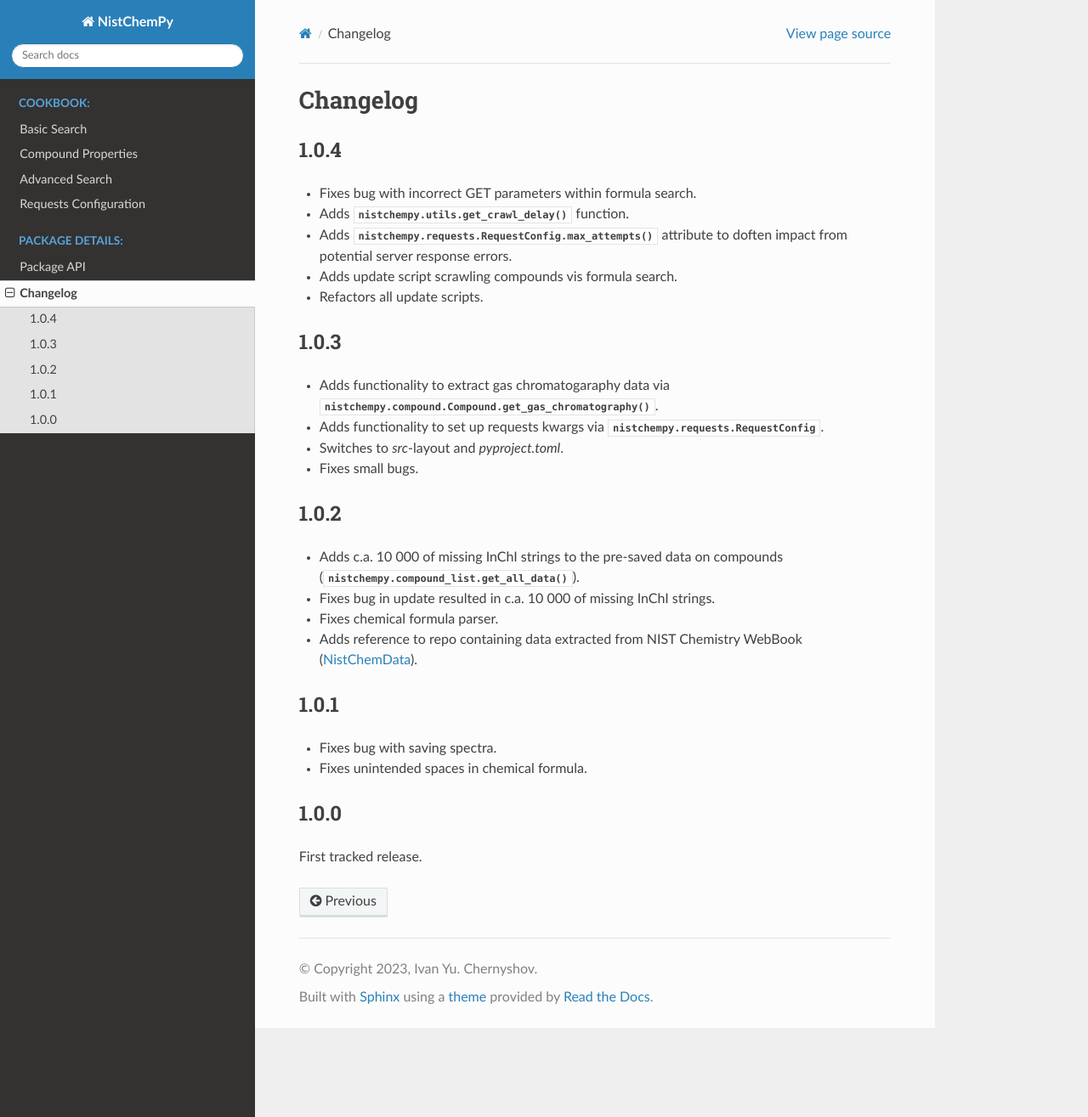
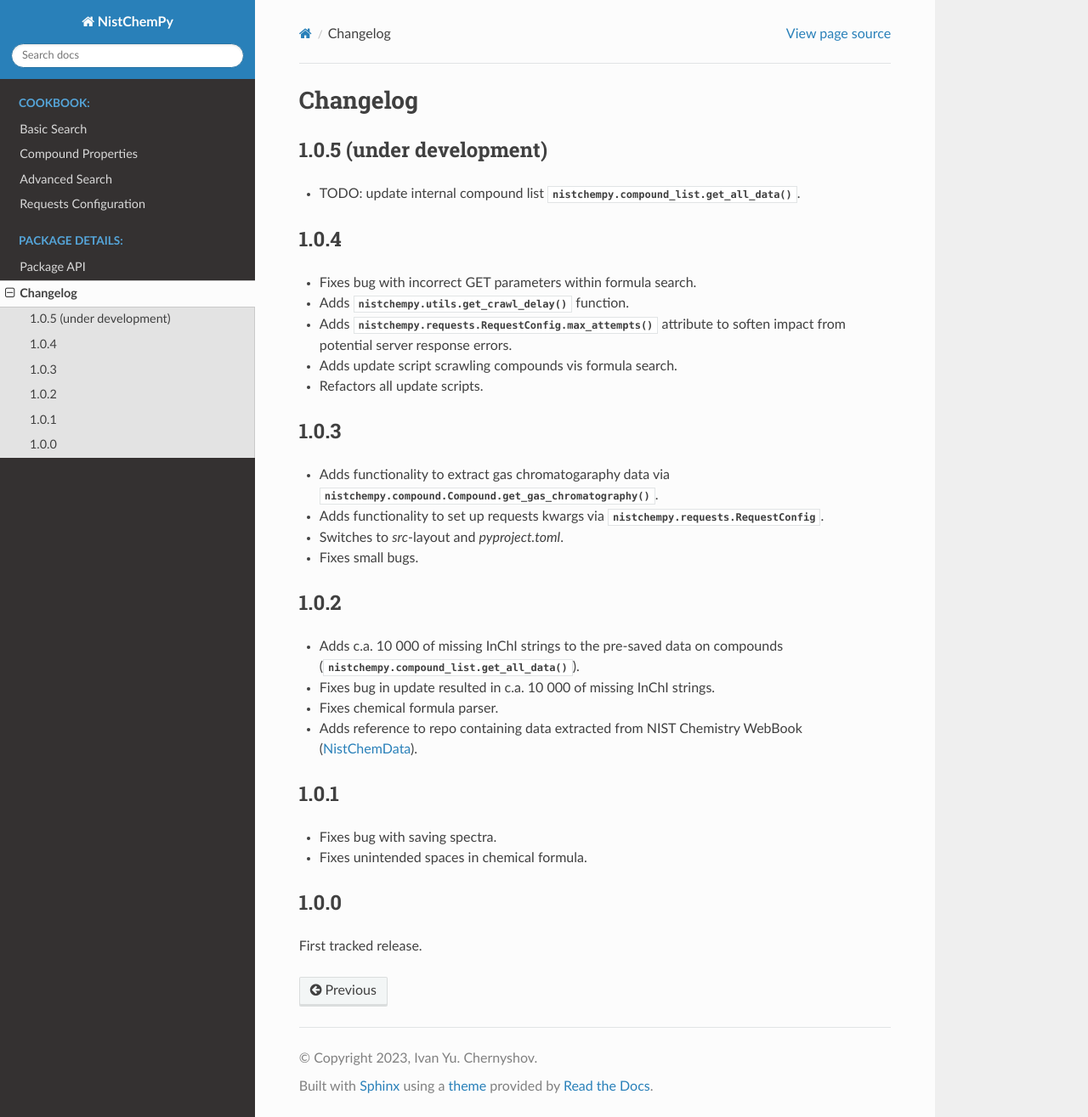
Before and after one commit to IvanChernyshov/NistChemPy, a Sphinx documentation site: the page built from docs/source/changelog.rst, in a window 1280 px wide and 1315 px high. Shown: the whole window at 85% size. Built offline with Sphinx 7.4.7 and the Read the Docs theme 3.1.0, drawn with Linux system fonts in a browser that asks for light colours.

Commit message:
Adds 1.0.5 declaration of intent to docs

```diff
--- a/docs/source/changelog.rst
+++ b/docs/source/changelog.rst
@@ -1,5 +1,11 @@
 Changelog
 =========
+
+1.0.5 (under development)
+-------------------------
+
+* TODO: update internal compound list :py:func:`nistchempy.compound_list.get_all_data`.
+
 
 1.0.4
 -----
@@ -8,7 +14,7 @@ Changelog
 
 * Adds :py:func:`nistchempy.utils.get_crawl_delay` function.
 
-* Adds :py:meth:`nistchempy.requests.RequestConfig.max_attempts` attribute to doften impact from potential server response errors.
+* Adds :py:meth:`nistchempy.requests.RequestConfig.max_attempts` attribute to soften impact from potential server response errors.
 
 * Adds update script scrawling compounds vis formula search.
 
--- a/src/nistchempy/__init__.py
+++ b/src/nistchempy/__init__.py
@@ -4,8 +4,8 @@ automatic retrievement of the stored physico-chemical data
 
 '''
 
-__version__ = '1.0.4'
-__updated__ = 'May 06, 2025'
+__version__ = '1.0.5'
+__updated__ = 'May 08, 2025'
 __license__ = 'MIT'
 
 
```
